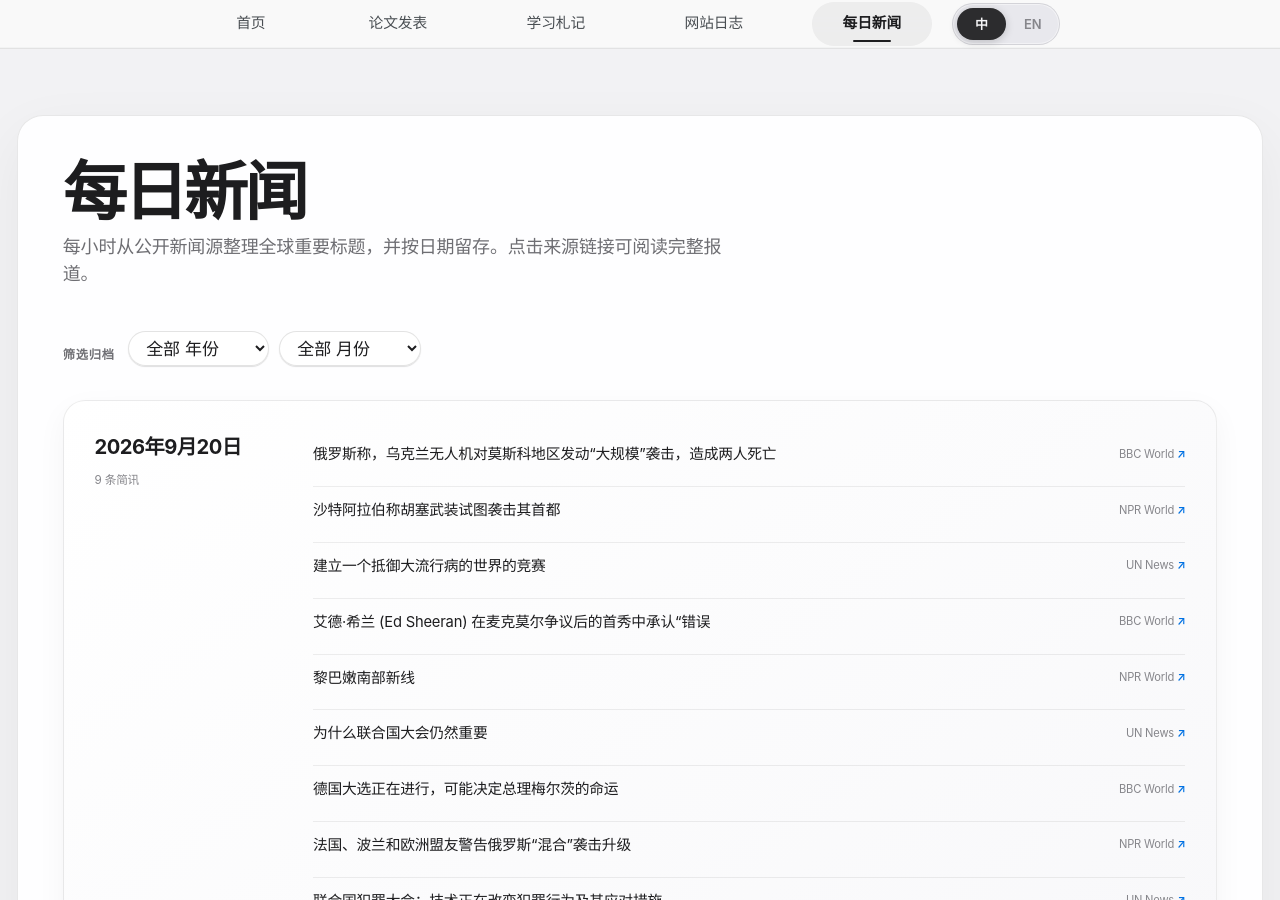
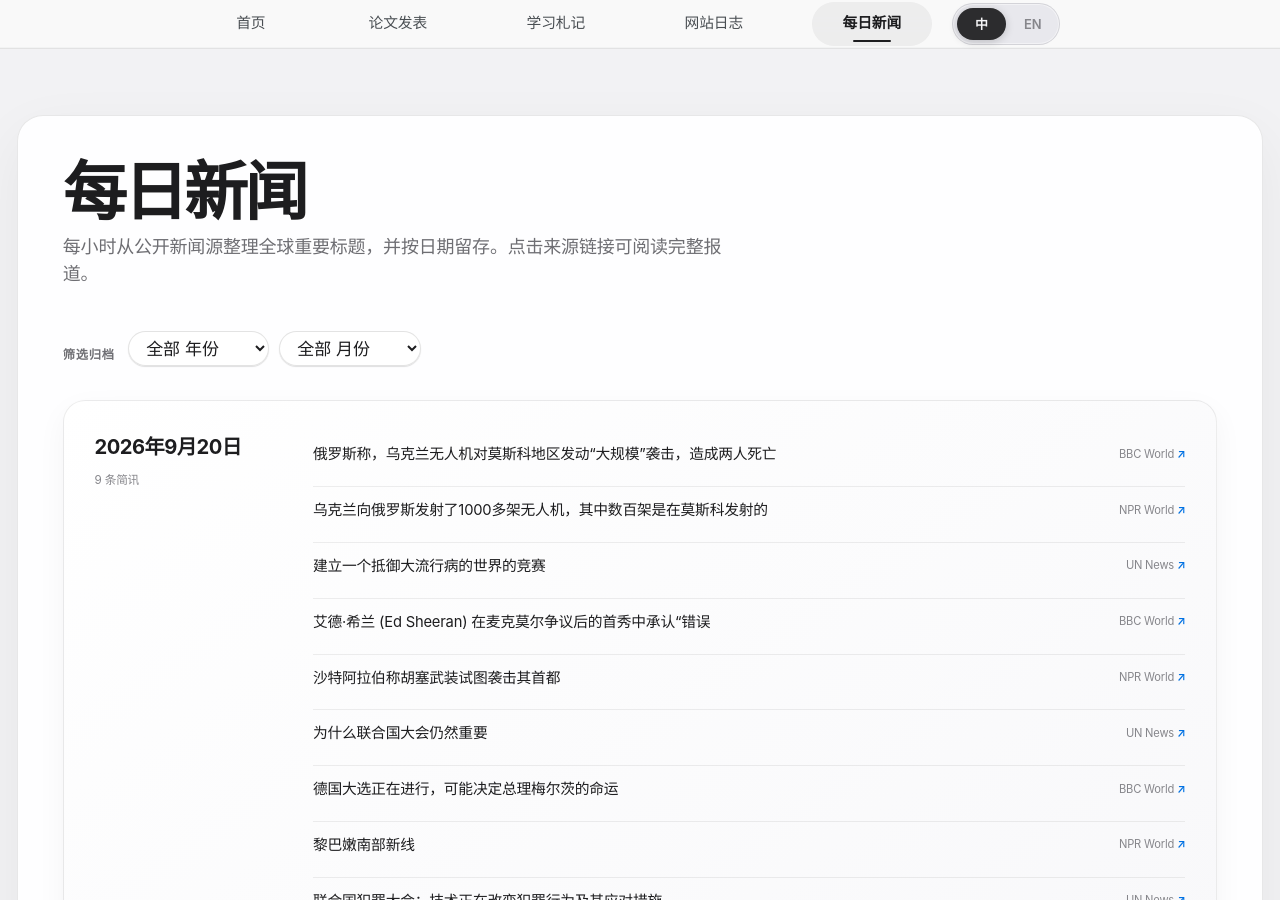
Before and after one commit to HaoxiangLuo/HaoxiangLuo.github.io, a Jekyll site: the page built from _pages/daily-news-zh.html, in a window 1280 px wide and 900 px high. Built offline with Jekyll 4.4.1, drawn with Linux system fonts in a browser that asks for light colours; a style sheet for code colours, icons or effects is not loaded.

Commit message:
Update daily news 2026-09-20

```diff
--- a/_data/daily_news.json
+++ b/_data/daily_news.json
@@ -1,5 +1,5 @@
 {
-  "updated_at": "2026-09-20T17:23:39+08:00",
+  "updated_at": "2026-09-20T18:23:22+08:00",
   "days": [
     {
       "date": "2026-09-20",
@@ -11,10 +11,10 @@
           "title_zh": "俄罗斯称，乌克兰无人机对莫斯科地区发动“大规模”袭击，造成两人死亡"
         },
         {
-          "title": "Saudi Arabia says Houthis tried to attack its capital",
+          "title": "Ukraine fires over 1,000 drones at Russia, including hundreds launched at Moscow",
           "source": "NPR World",
-          "url": "https://www.npr.org/2026/09/19/nx-s1-5974980/saudi-arabia-houthis-attempted-attack-capital",
-          "title_zh": "沙特阿拉伯称胡塞武装试图袭击其首都"
+          "url": "https://www.npr.org/2026/09/20/nx-s1-5975372/ukraine-fires-drones-at-russia-moscow",
+          "title_zh": "乌克兰向俄罗斯发射了1000多架无人机，其中数百架是在莫斯科发射的"
         },
         {
           "title": "The race to build a pandemic-proof world",
@@ -29,10 +29,10 @@
           "title_zh": "艾德·希兰 (Ed Sheeran) 在麦克莫尔争议后的首秀中承认“错误"
         },
         {
-          "title": "The new lines of southern Lebanon",
+          "title": "Saudi Arabia says Houthis tried to attack its capital",
           "source": "NPR World",
-          "url": "https://www.npr.org/sections/the-picture-show/2026/09/19/g-s1-139752/the-new-lines-of-southern-lebanon",
-          "title_zh": "黎巴嫩南部新线"
+          "url": "https://www.npr.org/2026/09/19/nx-s1-5974980/saudi-arabia-houthis-attempted-attack-capital",
+          "title_zh": "沙特阿拉伯称胡塞武装试图袭击其首都"
         },
         {
           "title": "Why the UN General Assembly still matters",
@@ -47,10 +47,10 @@
           "title_zh": "德国大选正在进行，可能决定总理梅尔茨的命运"
         },
         {
-          "title": "France, Poland and European allies warn of escalating Russian 'hybrid' attacks",
+          "title": "The new lines of southern Lebanon",
           "source": "NPR World",
-          "url": "https://www.npr.org/2026/09/19/nx-s1-5974215/france-poland-and-european-allies-warn-of-escalating-russian-hybrid-attacks",
-          "title_zh": "法国、波兰和欧洲盟友警告俄罗斯“混合”袭击升级"
+          "url": "https://www.npr.org/sections/the-picture-show/2026/09/19/g-s1-139752/the-new-lines-of-southern-lebanon",
+          "title_zh": "黎巴嫩南部新线"
         },
         {
           "title": "UN Crime Congress: Technology is transforming crime – and the response to it",
```
